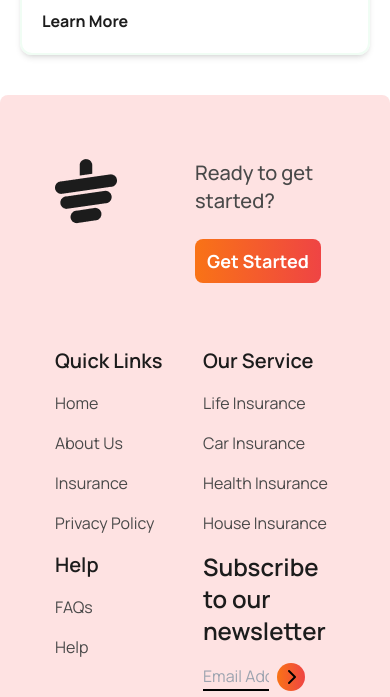
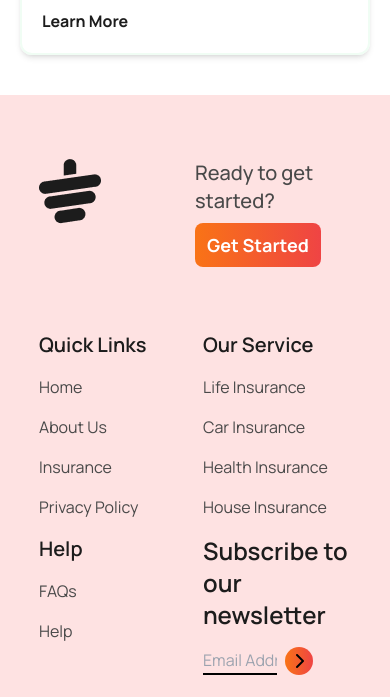
Before and after one commit to asifkhan2000-code/tea-house-website, a plain HTML site: page index.html in a window 390 px wide. Shown: the part 6342-7039 px from the top of the page. Drawn offline with nearby package versions, Linux system fonts and the light colour scheme.

Commit message:
complete

```diff
--- a/index.html
+++ b/index.html
@@ -311,13 +311,13 @@
         </div>
       </section>
     </main>
-    <footer class="bg-red-100 py-16 rounded-lg px-5">
+    <footer class="bg-red-100 py-16">
       <div class="w-4/5 mx-auto">
         <div class="grid grid-cols-2 mb-16 justify-between md:flex">
           <div><img src="images/cup.png" alt="" /></div>
           <div>
             <p
-              class="md:inline md:mr-5 text-xl mb-6 font-medium text-[#494949]"
+              class="md:inline md:mr-5 text-xl mb-2 font-medium text-[#494949]"
             >
               Ready to get started?
             </p>
@@ -328,7 +328,7 @@
             </button>
           </div>
         </div>
-        <div class="grid grid-cols-2 md:grid-cols-4 gap-4 items-start">
+        <div class="grid grid-cols-2 md:grid-cols-4 gap-4">
           <!-- footer col-1 -->
           <div>
             <h4 class="text-xl font-semibold text-[#1C1C1C] mb-4">
```
